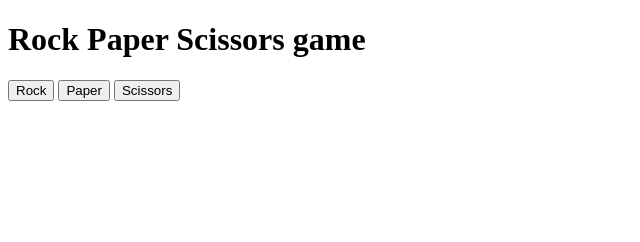
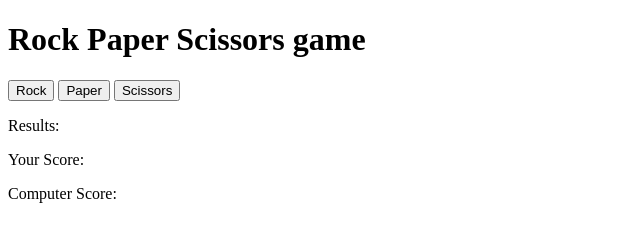
Before and after one commit to joaboch/rock-paper-scissors, a plain HTML site: page index.html in a window 1280 px wide. Shown: the whole page, without its empty margins (0-640 px from the left). Drawn offline with Linux system fonts and the light colour scheme.

Commit message:
Add ui trackers

```diff
--- a/index.html
+++ b/index.html
@@ -14,8 +14,9 @@
       <button id="scissors">Scissors</button>
     </div>
     <div>
-      <p id="results"></p>
-      <p id="score"></p>
+      <p>Results: <span id="results"></span></p>
+      <p>Your Score: <span id="score1"></span></p>
+      <p>Computer Score: <span id="score2"></span></p>
       <h4 id="winner"></h4>
     </div>
   </body>
```
